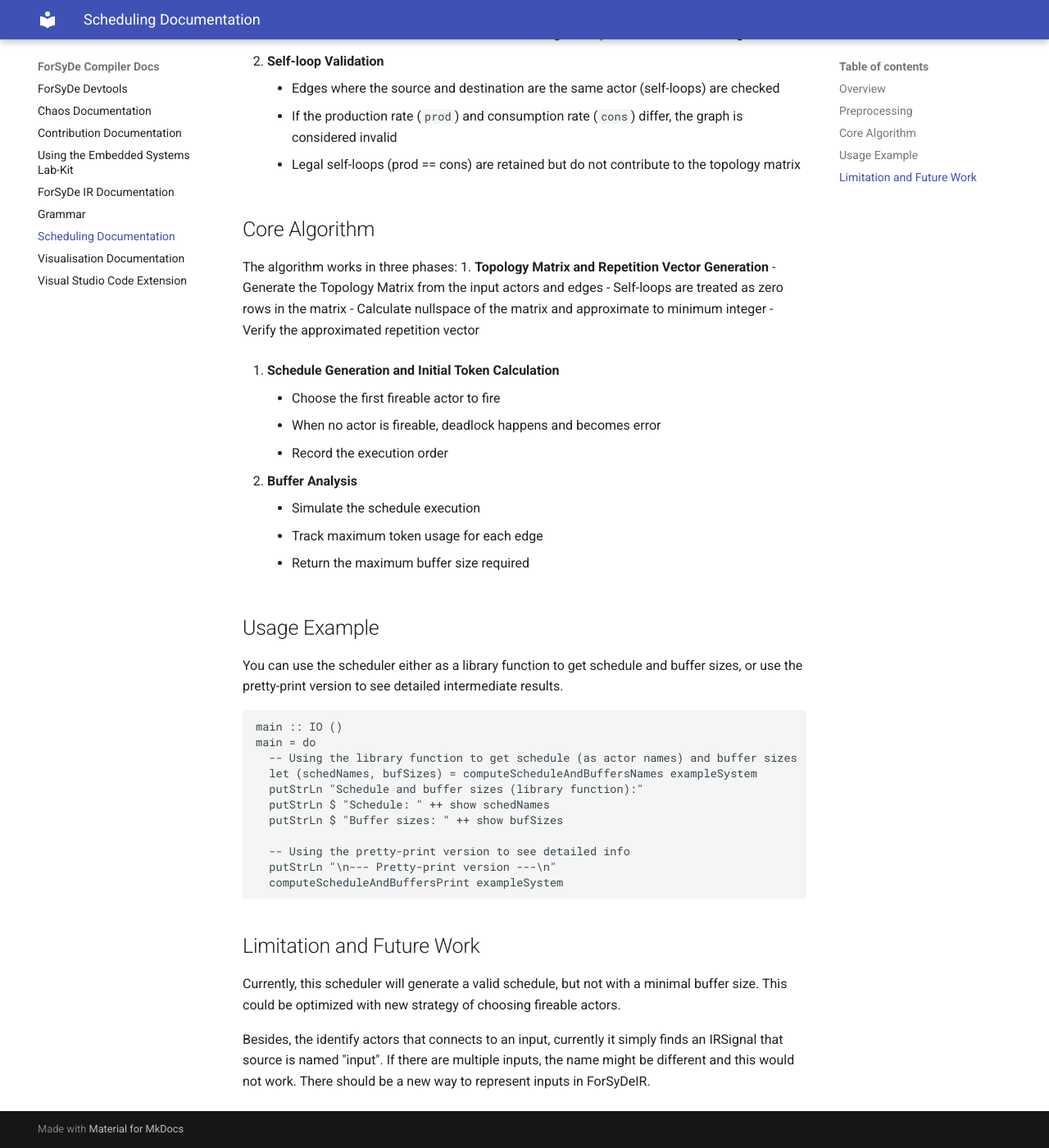
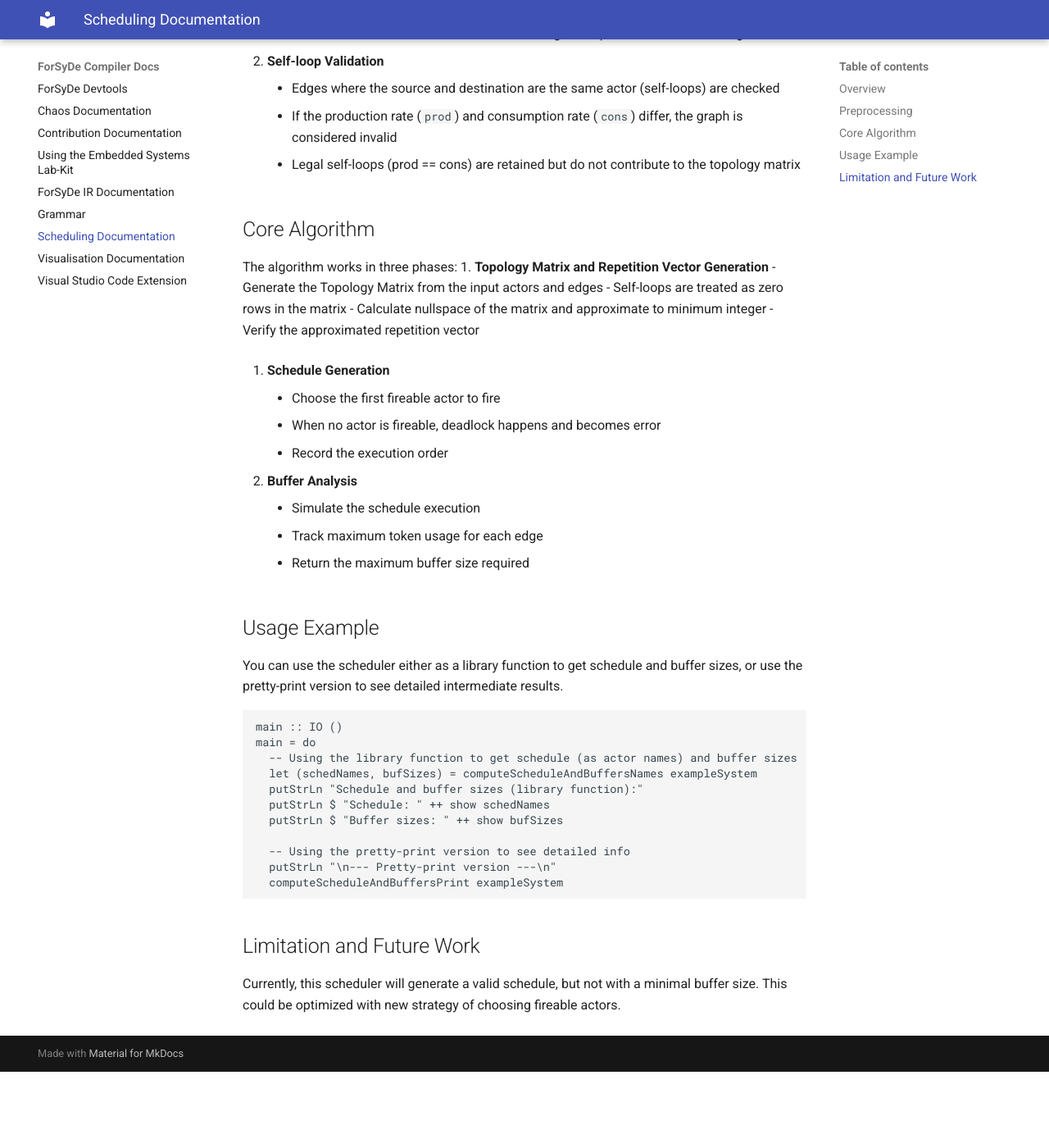
Before and after one commit to sthaeron/forsyde-devtools, an MkDocs documentation site: the page built from docs/scheduling.md, in a window 1280 px wide and 1400 px high, scrolled down 1080 px. Shown: the whole window at 82% size. Built offline with MkDocs 1.6.1 and Material for MkDocs 9.7.7, drawn with Linux system fonts in a browser that asks for light colours; after the commit the page ends 2387 px from its top, so only the background shows below that.

```diff
--- a/docs/scheduling.md
+++ b/docs/scheduling.md
@@ -54,7 +54,7 @@
     - Calculate nullspace of the matrix and approximate to minimum integer
     - Verify the approximated repetition vector
 
-2. **Schedule Generation and Initial Token Calculation**
+2. **Schedule Generation**
     - Choose the first fireable actor to fire
     - When no actor is fireable, deadlock happens and becomes error
     - Record the execution order
@@ -84,5 +84,3 @@
 
 ## Limitation and Future Work
 Currently, this scheduler will generate a valid schedule, but not with a minimal buffer size. This could be optimized with new strategy of choosing fireable actors.
-
-Besides, the identify actors that connects to an input, currently it simply finds an IRSignal that source is named "input". If there are multiple inputs, the name might be different and this would not work. There should be a new way to represent inputs in ForSyDeIR.
```
Also changed, not shown: 1 other file.
